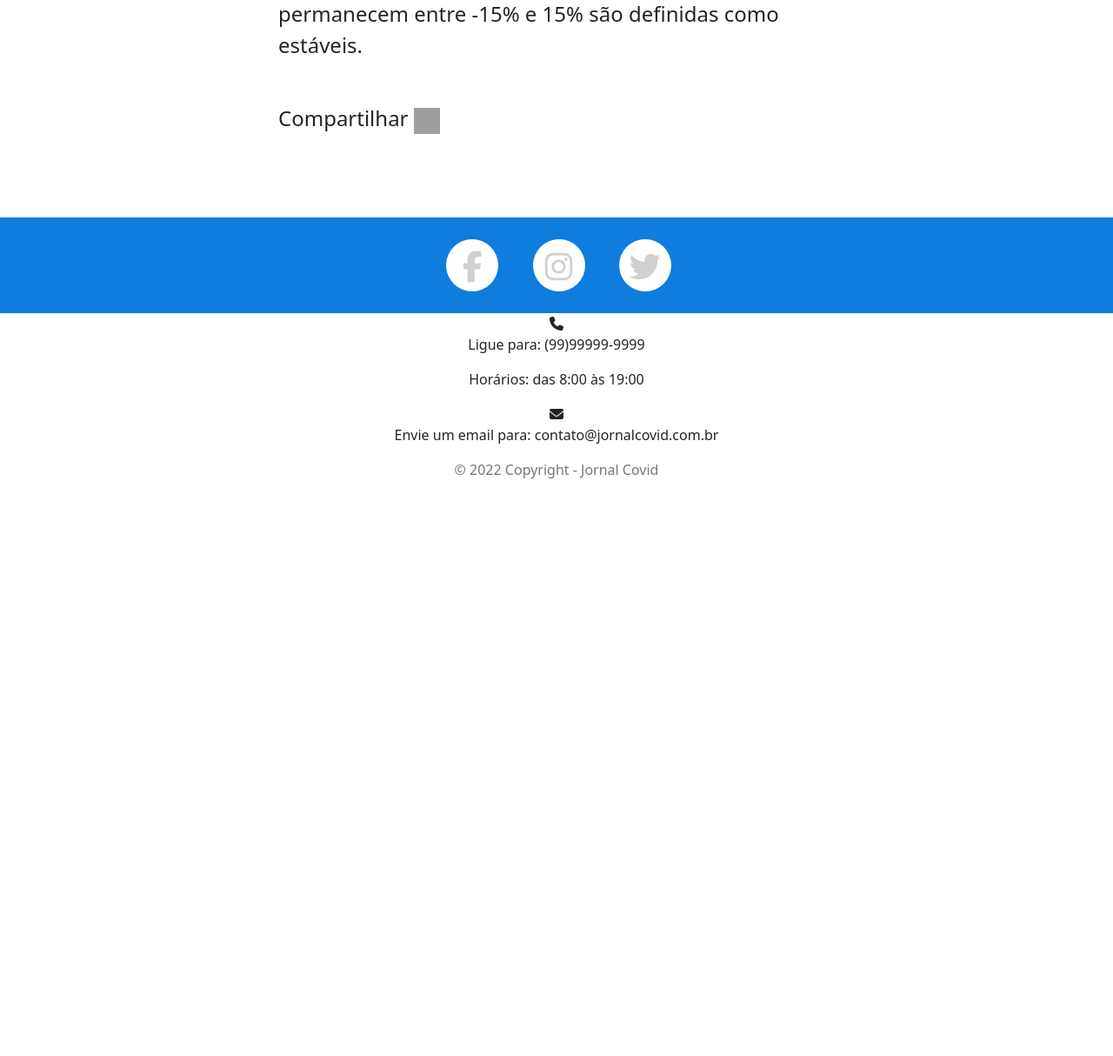
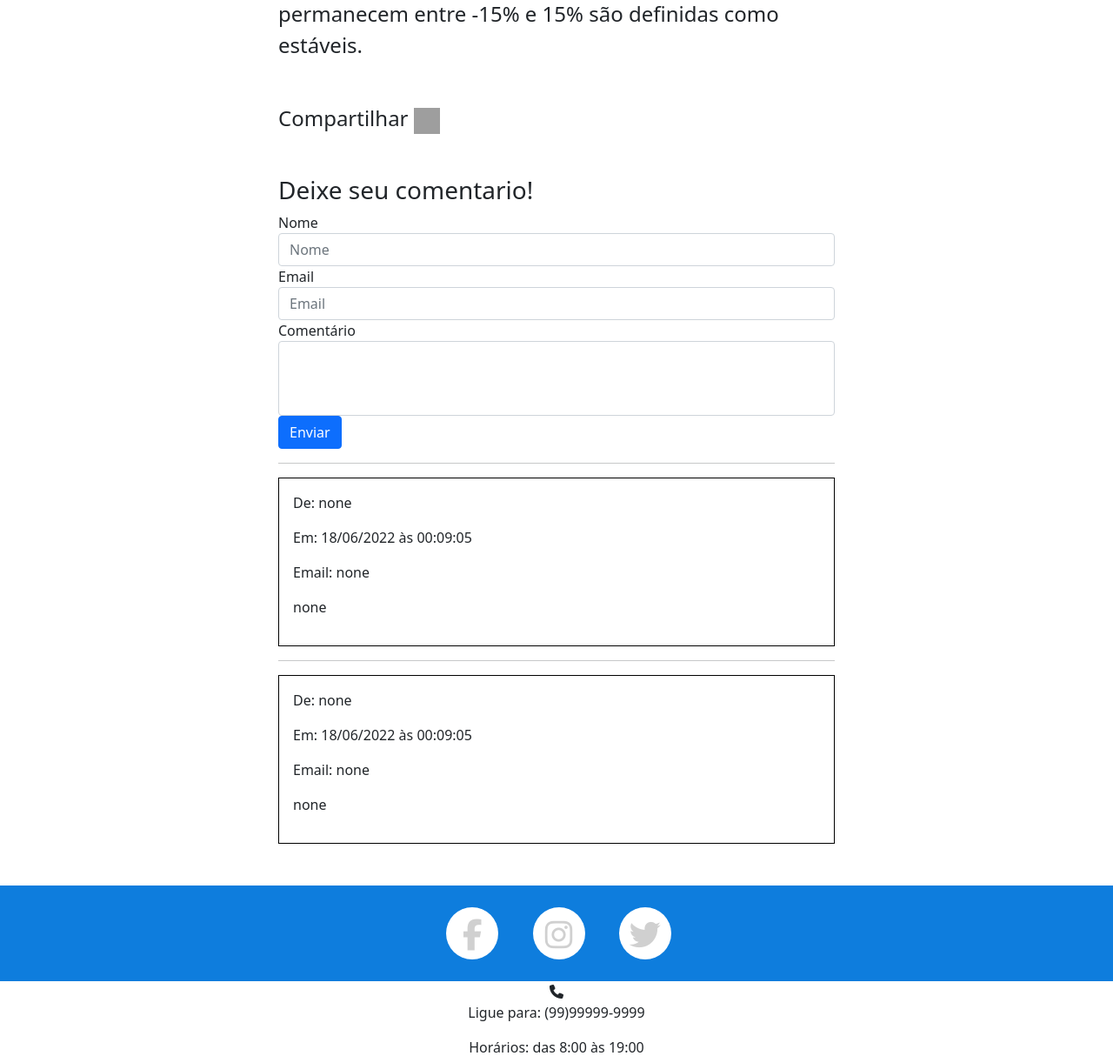
Before and after one commit to allystor/Covid-jornal, a Flask app: page /Recentes/3 in a window 1280 px wide. Shown: the part 1648-2862 px from the top of the page at 87% size. Before the commit the page ends 2198 px from the top, so only its background shows below. Run offline with Flask 2, Linux system fonts and the light colour scheme; some libraries are stand-ins or nearby versions; grey boxes are pictures that could not be loaded.

Commit message:
update commit

```diff
--- a/application/controller/home_controller.py
+++ b/application/controller/home_controller.py
@@ -1,31 +1,46 @@
-from flask import render_template
+from flask import render_template, request, redirect
 from application import app
 from application.model.dao.bandeiras_dao import BandeiraDao
 from application.model.dao.pagina_dao import PrinciaisDao
 from application.model.dao.pagina_dao import RecentesDao
+from application.model.entity.comentario_entity import Comentario
+from application.model.dao import ComentarioDAO
 
 @app.route('/')
 def index():
     principais_list = PrinciaisDao().find_all()
     recentes_list = RecentesDao().find_all()
     bandeiras_list = BandeiraDao().find_all()
-    return render_template('index.html', principais_list = principais_list, recentes_list = recentes_list, bandeiras_list = bandeiras_list)
+    lista = ComentarioDAO.lista()
+    ordenar = sorted(lista, key=lambda x : x.get_data(), reverse=True)
+    return render_template('index.html', recentes_list = recentes_list, bandeiras_list = bandeiras_list, comentario=ordenar)
 
-@app.route('/Principais/<int:id>')
+@app.route('/Principais/<int:id>',  methods=['GET'])
 def Principais(id : int):
     principais_list = PrinciaisDao().find_all()
     bandeiras_list = BandeiraDao().find_all()
+    lista = ComentarioDAO.lista()
+    ordenar = sorted(lista, key=lambda x : x.get_data(), reverse=True)
     for principal in principais_list:
         if principal.get_id() == id:
-            return render_template('Principais.html', principais=principal, bandeiras_list = bandeiras_list)
+            return render_template('Principais.html', principais=principal, bandeiras_list = bandeiras_list, comentario=ordenar)
 
-@app.route('/Recentes/<int:id>')
+@app.route('/Recentes/<int:id>', methods=['GET'])
 def Recentes(id : int):
     recentes_list = RecentesDao().find_all()
     bandeiras_list = BandeiraDao().find_all()
+    lista = ComentarioDAO.lista()
+    ordenar = sorted(lista, key=lambda x : x.get_data(), reverse=True)
     for recente in recentes_list:
         if recente.get_id() == id:
-            return render_template('Recentes.html', recentes=recente, bandeiras_list = bandeiras_list)
+            return render_template('Recentes.html', recentes=recente, bandeiras_list = bandeiras_list, comentario=ordenar)
 
-if __name__ == '__main__':
-    app.run(debug=True)
+@app.route('/Comentar/<int:id>', methods=['GET','POST'])
+def comentar(id : int):
+    usuario = request.form.get('nome','none')
+    email = request.form.get('email','none')
+    conteudo = request.form.get('conteudo','none')
+    comentario = Comentario(usuario, email, conteudo)
+    ComentarioDAO.adicionarComentario(comentario)
+    if ComentarioDAO:
+        return redirect("/Principais/"+str(id)), redirect("/Recentes/"+str(id))
--- a/application/view/templates/Recentes.html
+++ b/application/view/templates/Recentes.html
@@ -58,10 +58,41 @@
                     <p class="font-weight-bold fs-4 my-5"> Compartilhar
                         <a href="#"><img src="/static/img/share.svg" height="30" width="30" class="m-left"></a>
                     </p>
+                </div>
+            </div>
+            <div class="comentario">
+                <h3>Deixe seu comentario!</h3>
+                <form action="{{url_for('comentar', id=recentes.get_id())}}" method="POST">
+                    <div class="form-group">
+                        <label for="exampleFormControlInput1">Nome</label>
+                        <input type="text" class="form-control" id="exampleFormControlInput1" placeholder="Nome" name="nome">
+                    </div>
+                    <div class="form-group">
+                        <label for="exampleFormControlTextarea1">Email</label>
+                        <input type="text" class="form-control" id="exampleFormControlTextarea1" placeholder="Email" name="email">
+                    </div>
+                    <div class="form-group">
+                        <label for="exampleFormControlTextarea1">Comentário</label>
+                        <textarea class="form-control" id="exampleFormControlTextarea1" rows="3" style="resize: none;" name="conteudo"></textarea>
+                    </div>
+                    <button type="submit" class="btn btn-primary">Enviar</button>
+                </form>
+                {% for comentarios in comentario %}
+                <hr>
+                <div class="d-flex flex-column p-3" style="border: 1px solid #000;">
+                    <p class="font-weight-bold">De: {{comentarios.get_usuario()}}</p>
+                    <p class="font-weight-bold">Em: {{ comentarios.get_data() }}</p>
+                    <p class="font-weight-bold">Email: {{comentarios.get_email()}}</p>
+                    <div class="d-flex flex-row">
+                        <div class="d-flex">
+                            <p>{{comentarios.get_conteudo()}}</p>
+                        </div>
                     </div>
                 </div>
-            </div>
-        </main>
+                {% endfor %}
+        </div>
+
+    </main>
         <!--Footer-->
         <footer id="myFooter" class="footer my-5">
             <div class="footer-social">
```
Also changed, not shown: application/controller/noticia_controller.py (+5 -6 lines), application/view/templates/Principais.html (+32 -2 lines).
